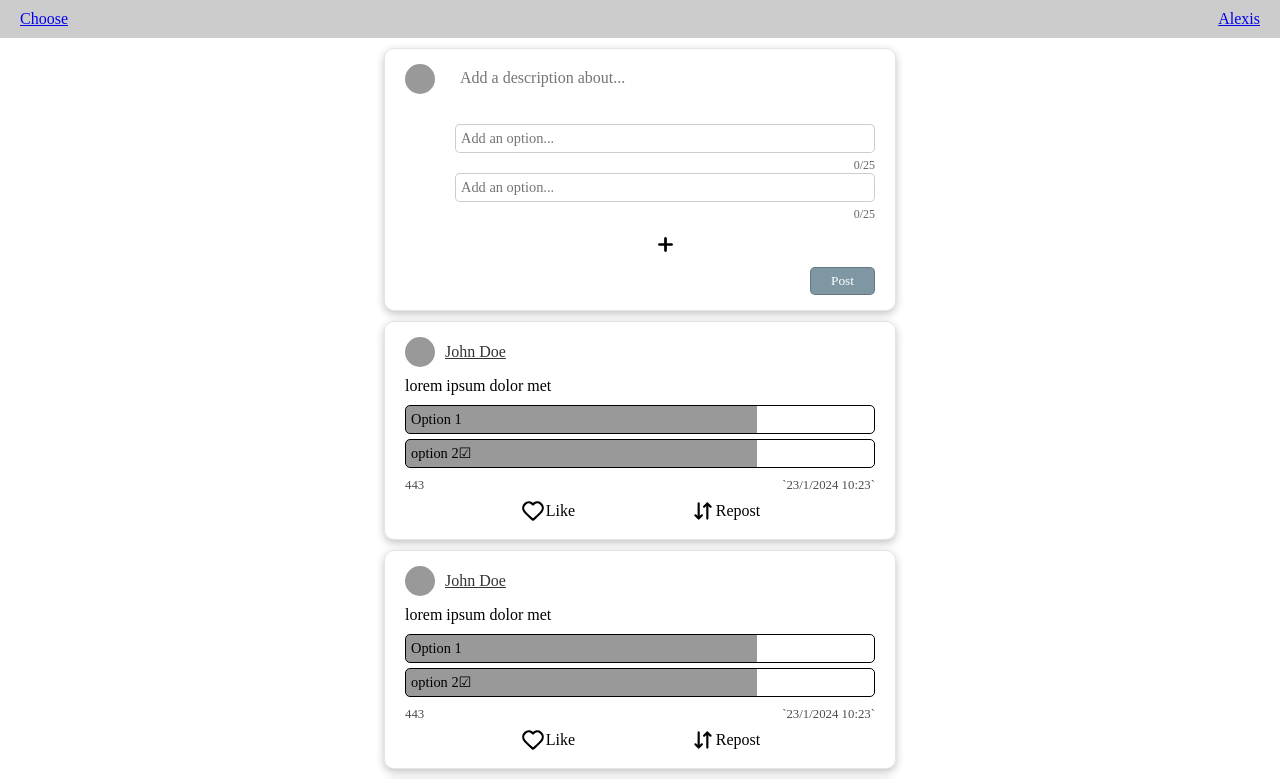
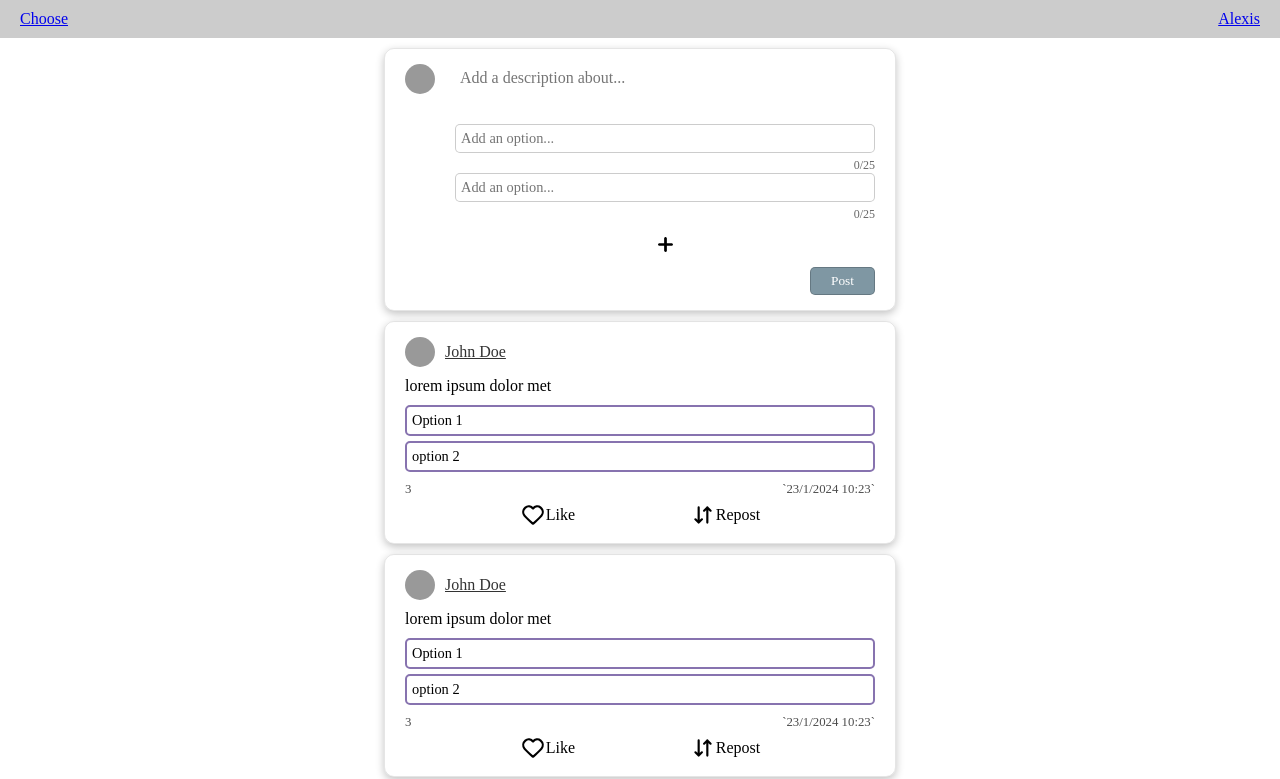
Before and after one commit to alexisandru/choose, a React (Create React App) app: page / in a window 1280 px wide. Shown: the top 779 px of the page. Built offline with nearby package versions, Linux system fonts and the light colour scheme.

Commit message:
created changed styled options

```diff
--- a/src/assets/data.json
+++ b/src/assets/data.json
@@ -53,10 +53,10 @@
         "min": 23
       },
       "description": "lorem ipsum dolor met",
-      "total_votes": 443,
+      "total_votes": 3,
       "voters": [
         {
-          "id_user": 1,
+          "id_user": 2,
           "id_option": 2
         },
         {
@@ -72,12 +72,12 @@
         {
           "id": 1,
           "description": "Option 1",
-          "votes": 189
+          "votes": 1
         },
         {
           "id": 2,
           "description": "option 2",
-          "votes": 234
+          "votes": 2
         }
       ]
     },
--- a/src/components/Post.js
+++ b/src/components/Post.js
@@ -1,23 +1,31 @@
 import React, {useState, useEffect} from 'react'
 import styled from 'styled-components'
 
-import {useSelector} from 'react-redux'
+import {useSelector, useDispatch} from 'react-redux'
+
+import {addVotePost} from '../features/postsFeature.js'
 
 import {ReactComponent as Arrow} from '../assets/arrows.svg'
 import {ReactComponent as Heart} from '../assets/heart.svg'
 
 const Post = () => {
 
-  const [post, setPost] = useState(useSelector(state => state.posts[0]))
-  const [user, setUser] = useState(useSelector(state => state.users).find(user => user.id === post.user_id))
+  const dispatch = useDispatch()
+
+  const post = useSelector(state => state.posts[0])
+  const user = useSelector(state => state.users).find(user => user.id === post.user_id)
 
   const voted = post.voters.find(option => option.id_user === user.id)
 
+
   const generateOptions = () => {
     if (voted !== undefined) {
-      return post.options.map(option => option.id === voted.id_option ? <OptionVoted>{option.description}&#9745;</OptionVoted>: <OptionVoted>{option.description}</OptionVoted>)
+      return post.options.map(option => {
+        const percentage = (100 * option.votes) / post.total_votes
+        return <OptionVoted percentage={percentage}>{option.description}{option.id === voted.id_option ? <VotedSign>&#9745;</VotedSign> : <></>}<Percentage>{Math.round(percentage)}%</Percentage></OptionVoted>
+      })
     } else {
-      return post.options.map(option => <Option>{option.description}</Option>)
+      return post.options.map(option => <Option onClick={() => dispatch(addVotePost({id: post.id, newVote: {id_user: user.id, id_option: option.id}}))}>{option.description}</Option>)
     }
   }
 
@@ -59,6 +67,13 @@ const Post = () => {
 
 export default Post
 
+const Percentage = styled.span`
+  margin-left: auto;
+`
+
+const VotedSign = styled.span`
+  margin-left: 10px;
+`
 
 const Container = styled.div`
   width: 40%;
@@ -101,11 +116,12 @@ const OptionVoted = styled.div`
   padding: 5px;
   font-size: 0.9em;
 
-  border: 1px solid #000;
+  border: 2px solid rgba(56, 23, 122, 0.5);
+  display: flex;
+  align-items: center;
 
-  background: linear-gradient(to right, rgba(0,0,0,0.4) 75%, rgb(255,255,255) 0%);
+ background: linear-gradient(to right, rgba(56, 23, 122, 0.2) ${props => props.percentage}%, rgb(255, 255, 255) 0);
 `
-
 
 const Option = styled.div`
   border-radius: 5px;
@@ -116,10 +132,9 @@ const Option = styled.div`
   border: 2px solid rgba(56, 23, 122, 0.6);
 
   &:hover {
-    border:2px solid rgb(56, 23, 122);
+    border: 2px solid rgb(56, 23, 122);
     cursor: pointer;
-    background-color: rgba(0,0,0,0.05);
-
+    background-color: rgba(0, 0, 0, 0.05);
   }
 `
 
@@ -129,7 +144,7 @@ const Info = styled.div`
   justify-content: space-between;
   font-size: 0.8em;
   margin-top: 10px;
-  color: rgba(0,0,0,0.7);
+  color: rgba(0, 0, 0, 0.7);
 `
 
 const Buttons = styled.div`
@@ -149,7 +164,7 @@ const HeartIcon = styled(Heart)`
 width: 26px;
 height: auto;
 fill: ${props => props.active ? 'red' : ''};
-  &>path {
+  &> path {
   stroke: ${props => props.active ? 'red' : ''};
 }
 `
@@ -157,7 +172,7 @@ const HeartIcon = styled(Heart)`
 const ArrowIcon = styled(Arrow)`
 width: 26px;
 height: auto;
-  &>g>path {
+  &> g > path {
   stroke: ${props => props.active ? 'blue' : ''};
 }
 `
--- a/src/features/postsFeature.js
+++ b/src/features/postsFeature.js
@@ -22,11 +22,26 @@ const postsSlice = createSlice({
 
       }
 
+    },
+    addVotePost: (state, action) => {
+      const updatedState = state.map(post => {
+        if (post.id === action.payload.id) {
+          return {
+            ...post,
+            total_votes: post.total_votes + 1,
+            voters: [...post.voters, action.payload.newVote]
+          }
+        } else {
+          return post
+        }
+      })
+
+      return updatedState
     }
   }
 }
 )
 
-export const {addPost} = postsSlice.actions
+export const {addPost, addVotePost} = postsSlice.actions
 
 export default postsSlice.reducer
```
Lines whose indentation alone changed are shown as unchanged.
